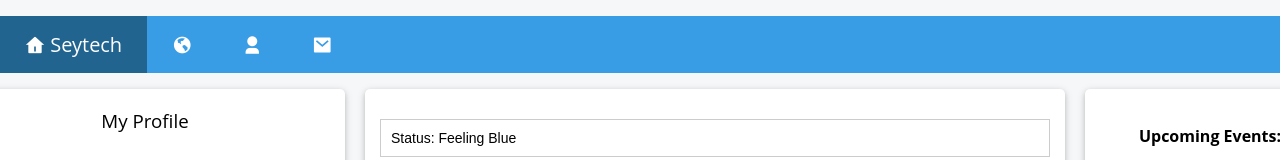
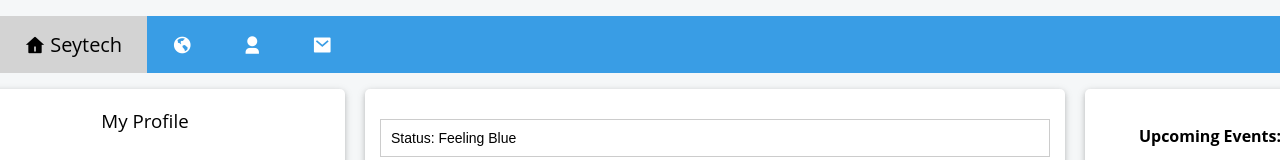
Before and after one commit to zhanar2024/team1-social-network, a plain HTML site: page index.html in a window 1280 px wide. In both pictures the pointer is over the item "Seytech". Shown: the top 160 px of the page. Drawn offline with nearby package versions, Linux system fonts and the light colour scheme; grey boxes are pictures that could not be loaded.

Commit message:
added hover over on navbar icons

```diff
--- a/style.css
+++ b/style.css
@@ -27,6 +27,11 @@ nav ul li {
   list-style: none;
   padding: 15px 25px;
   font-size: 20px;
+}
+
+nav ul li:hover {
+  background-color: lightgray;
+  color: black;
 }
 
 .logo {
```
